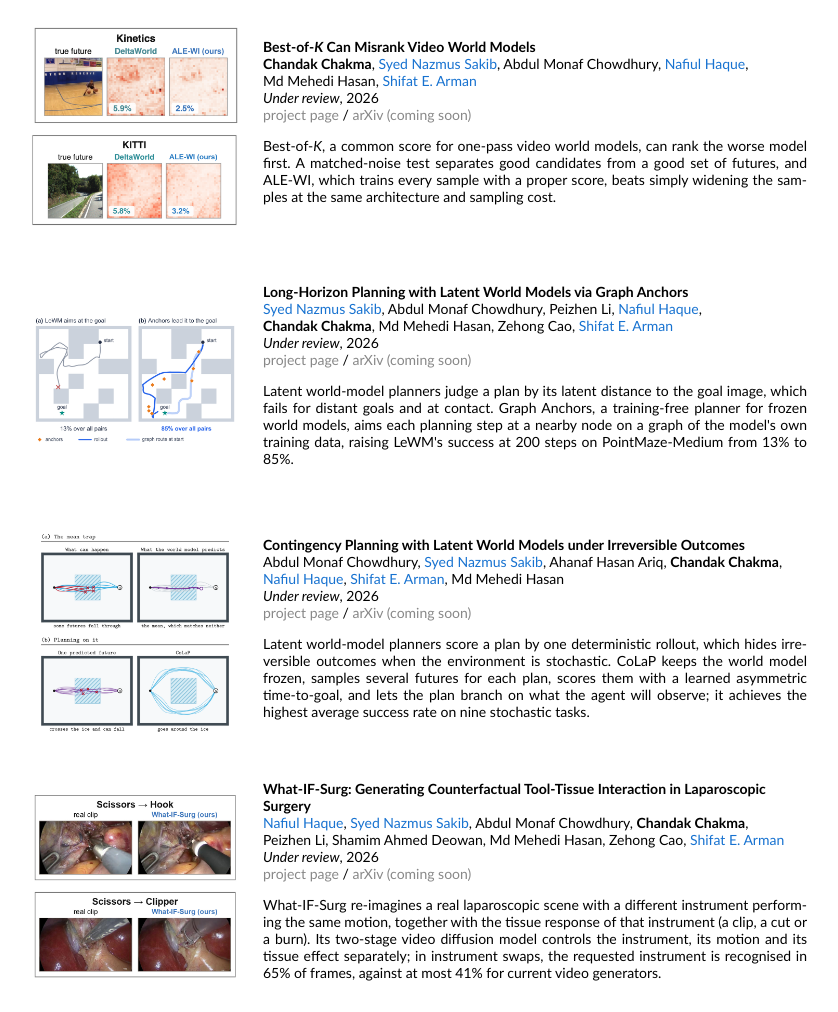
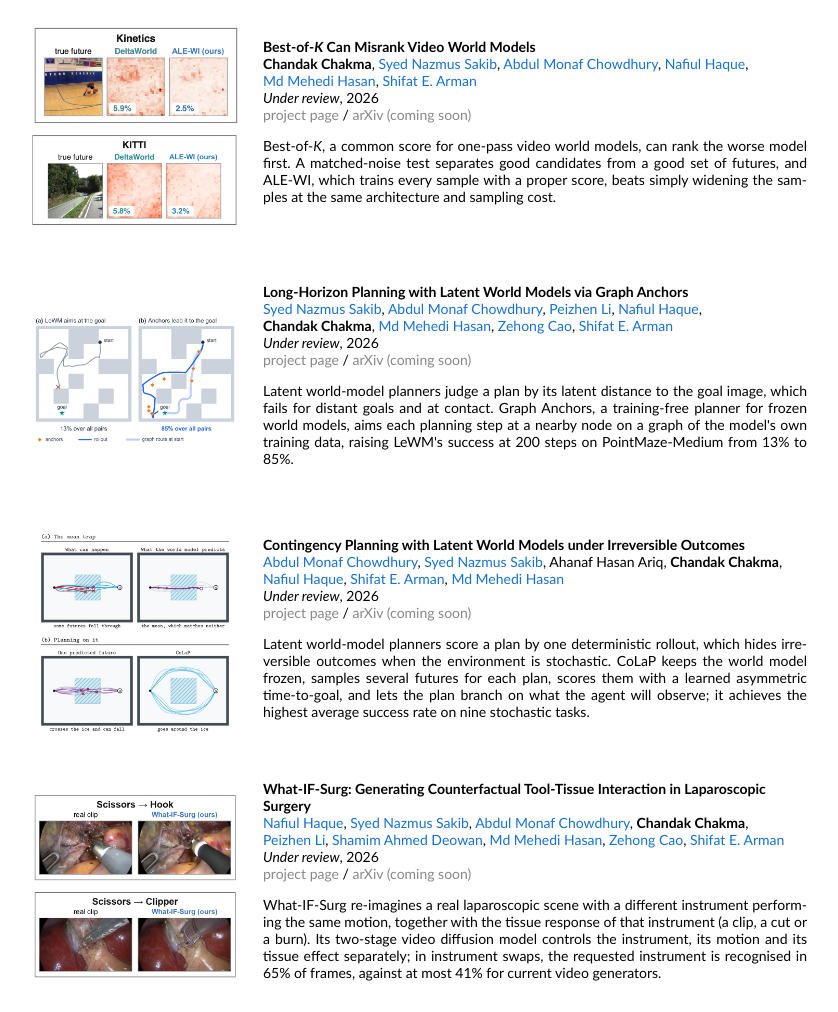
Before and after one commit to ChandakChakma/chandakchakma.github.io, a plain HTML site: page index.html in a window 1280 px wide. Shown: the part 1038-2050 px from the top of the page, without its empty margins (225-1063 px from the left). Drawn offline with Linux system fonts and the light colour scheme.

Commit message:
Papers: link co-authors' Google Scholar profiles
Adds Scholar links for Abdul Monaf Chowdhury, Md Mehedi Hasan,
Peizhen Li, Zehong Cao and Shamim Ahmed Deowan in every entry
where they appear.

Co-Authored-By: Claude Fable 5.2 <noreply@anthropic.com>

```diff
--- a/index.html
+++ b/index.html
@@ -132,9 +132,9 @@
                 <br>
                 <strong>Chandak Chakma</strong>,
                 <a href="https://scholar.google.com/citations?user=4j76UvsAAAAJ&amp;hl=en">Syed Nazmus Sakib</a>,
-                Abdul&nbsp;Monaf&nbsp;Chowdhury,
+                <a href="https://scholar.google.com/citations?user=LBoyI9cAAAAJ&amp;hl=en">Abdul&nbsp;Monaf&nbsp;Chowdhury</a>,
                 <a href="https://scholar.google.com/citations?user=qDV_nhQAAAAJ&amp;hl=en">Nafiul Haque</a>,
-                Md&nbsp;Mehedi&nbsp;Hasan,
+                <a href="https://scholar.google.com/citations?user=jGC1OfgAAAAJ&amp;hl=en">Md&nbsp;Mehedi&nbsp;Hasan</a>,
                 <a href="https://scholar.google.com/citations?user=9IRPbVkAAAAJ&amp;hl=en">Shifat E. Arman</a>
                 <br>
                 <em>Under review</em>, 2026
@@ -157,12 +157,12 @@
                 <span class="papertitle">Long-Horizon Planning with Latent World Models via Graph Anchors</span>
                 <br>
                 <a href="https://scholar.google.com/citations?user=4j76UvsAAAAJ&amp;hl=en">Syed Nazmus Sakib</a>,
-                Abdul&nbsp;Monaf&nbsp;Chowdhury,
-                Peizhen&nbsp;Li,
+                <a href="https://scholar.google.com/citations?user=LBoyI9cAAAAJ&amp;hl=en">Abdul&nbsp;Monaf&nbsp;Chowdhury</a>,
+                <a href="https://scholar.google.com/citations?user=8E5dY3sAAAAJ&amp;hl=en">Peizhen&nbsp;Li</a>,
                 <a href="https://scholar.google.com/citations?user=qDV_nhQAAAAJ&amp;hl=en">Nafiul Haque</a>,
                 <strong>Chandak&nbsp;Chakma</strong>,
-                Md&nbsp;Mehedi&nbsp;Hasan,
-                Zehong&nbsp;Cao,
+                <a href="https://scholar.google.com/citations?user=jGC1OfgAAAAJ&amp;hl=en">Md&nbsp;Mehedi&nbsp;Hasan</a>,
+                <a href="https://scholar.google.com/citations?user=yaZg9lIAAAAJ&amp;hl=en">Zehong&nbsp;Cao</a>,
                 <a href="https://scholar.google.com/citations?user=9IRPbVkAAAAJ&amp;hl=en">Shifat E. Arman</a>
                 <br>
                 <em>Under review</em>, 2026
@@ -184,13 +184,13 @@
               <td style="padding:8px;width:70%;vertical-align:middle">
                 <span class="papertitle">Contingency Planning with Latent World Models under Irreversible Outcomes</span>
                 <br>
-                Abdul&nbsp;Monaf&nbsp;Chowdhury,
+                <a href="https://scholar.google.com/citations?user=LBoyI9cAAAAJ&amp;hl=en">Abdul&nbsp;Monaf&nbsp;Chowdhury</a>,
                 <a href="https://scholar.google.com/citations?user=4j76UvsAAAAJ&amp;hl=en">Syed Nazmus Sakib</a>,
                 Ahanaf&nbsp;Hasan&nbsp;Ariq,
                 <strong>Chandak&nbsp;Chakma</strong>,
                 <a href="https://scholar.google.com/citations?user=qDV_nhQAAAAJ&amp;hl=en">Nafiul Haque</a>,
                 <a href="https://scholar.google.com/citations?user=9IRPbVkAAAAJ&amp;hl=en">Shifat E. Arman</a>,
-                Md&nbsp;Mehedi&nbsp;Hasan
+                <a href="https://scholar.google.com/citations?user=jGC1OfgAAAAJ&amp;hl=en">Md&nbsp;Mehedi&nbsp;Hasan</a>
                 <br>
                 <em>Under review</em>, 2026
                 <br>
@@ -213,12 +213,12 @@
                 <br>
                 <a href="https://scholar.google.com/citations?user=qDV_nhQAAAAJ&amp;hl=en">Nafiul Haque</a>,
                 <a href="https://scholar.google.com/citations?user=4j76UvsAAAAJ&amp;hl=en">Syed Nazmus Sakib</a>,
-                Abdul&nbsp;Monaf&nbsp;Chowdhury,
+                <a href="https://scholar.google.com/citations?user=LBoyI9cAAAAJ&amp;hl=en">Abdul&nbsp;Monaf&nbsp;Chowdhury</a>,
                 <strong>Chandak&nbsp;Chakma</strong>,
-                Peizhen&nbsp;Li,
-                Shamim&nbsp;Ahmed&nbsp;Deowan,
-                Md&nbsp;Mehedi&nbsp;Hasan,
-                Zehong&nbsp;Cao,
+                <a href="https://scholar.google.com/citations?user=8E5dY3sAAAAJ&amp;hl=en">Peizhen&nbsp;Li</a>,
+                <a href="https://scholar.google.com/citations?user=t9LfY2EAAAAJ&amp;hl=en">Shamim&nbsp;Ahmed&nbsp;Deowan</a>,
+                <a href="https://scholar.google.com/citations?user=jGC1OfgAAAAJ&amp;hl=en">Md&nbsp;Mehedi&nbsp;Hasan</a>,
+                <a href="https://scholar.google.com/citations?user=yaZg9lIAAAAJ&amp;hl=en">Zehong&nbsp;Cao</a>,
                 <a href="https://scholar.google.com/citations?user=9IRPbVkAAAAJ&amp;hl=en">Shifat E. Arman</a>
                 <br>
                 <em>Under review</em>, 2026
```
